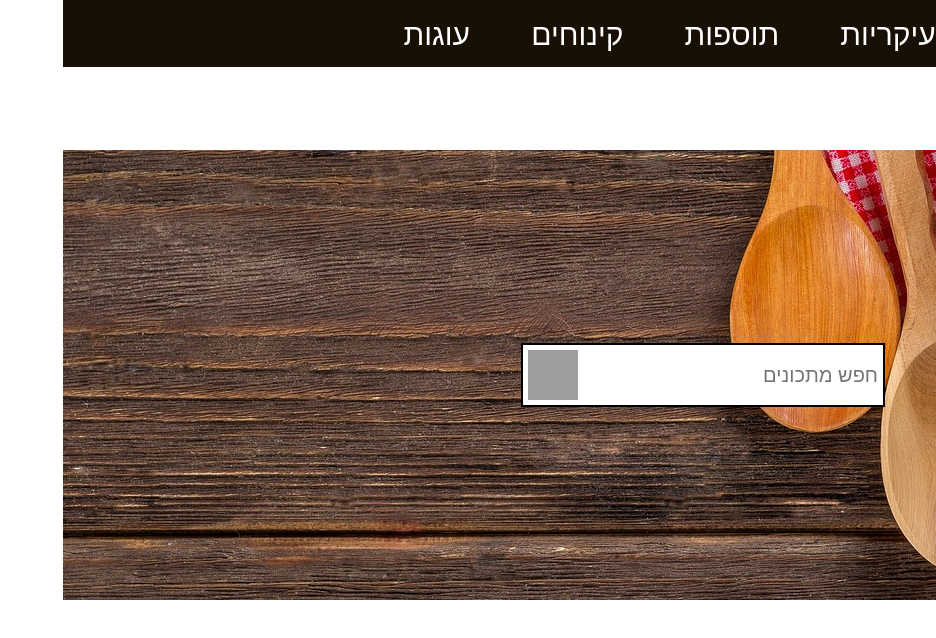
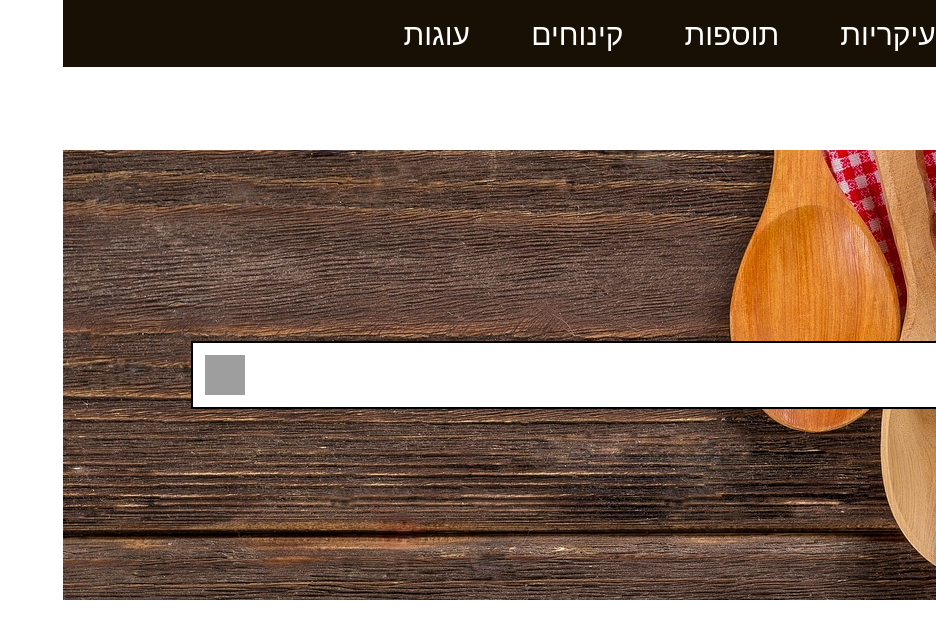
Before and after one commit to eliyahumoshkoviz/recipes, a Next.js app: page / in a window 1280 px wide. Shown: the top 638 px of the page, without its empty margins (344-1280 px from the left). Built offline with nearby package versions, Linux system fonts and the light colour scheme; grey boxes are pictures that could not be loaded.

Commit message:
fixed input css

```diff
--- a/components/SearchBar/style.module.scss
+++ b/components/SearchBar/style.module.scss
@@ -1,15 +1,17 @@
 
 .container{
+    width: 80%;
    display: flex;
-   padding: 5px;
+   padding: 12px;
    justify-content: space-between;
+   align-items: center;
     border: solid 2px black;
     background-color: #fff;
 }
 .formInput{
-    width: 300px;
-    height: 50px;
-    font-size: 20px;
+    width: 100%;
+    height: 100%;
+    font-size: 24px;
     background-color: inherit;
     border: none;
     &:focus{
@@ -18,6 +20,6 @@
     }
 }
 .img{
-    width: 50px;
+    width: 40px;
     aspect-ratio: 1/1;
 }
```
